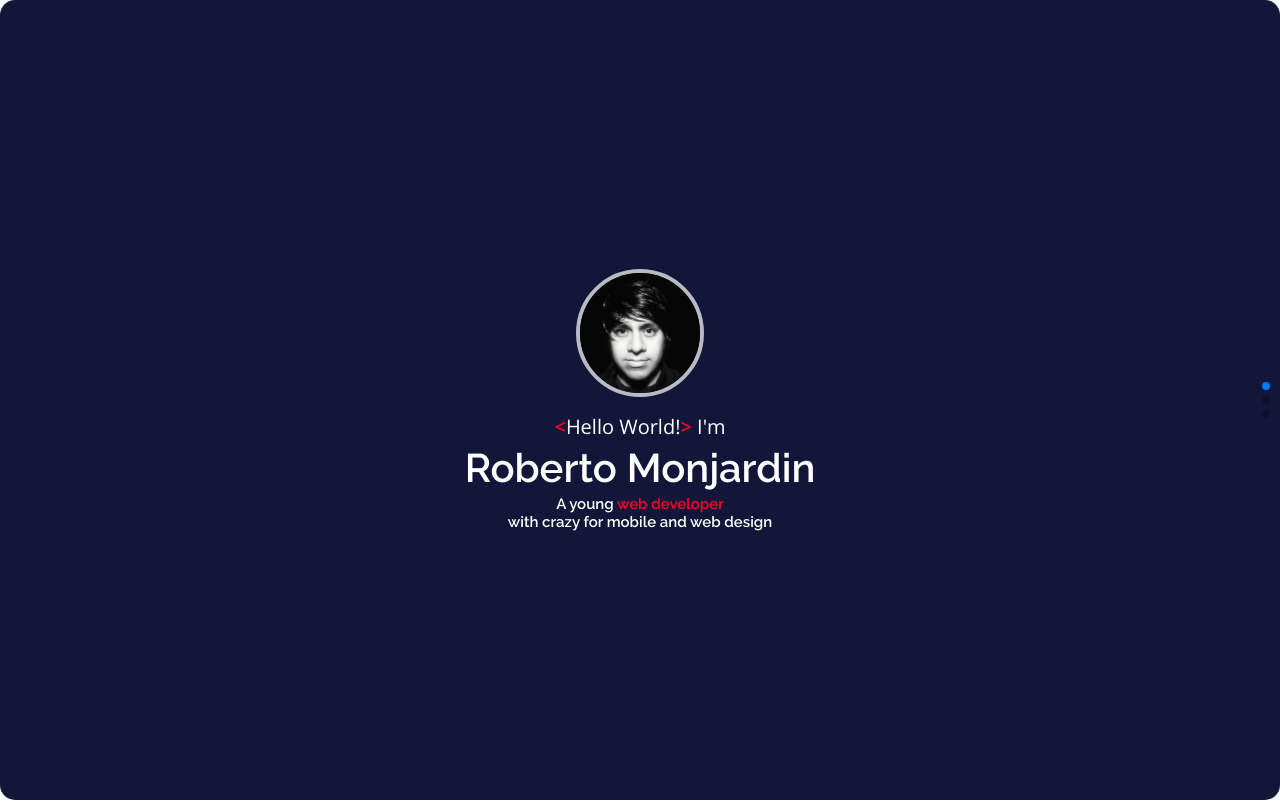
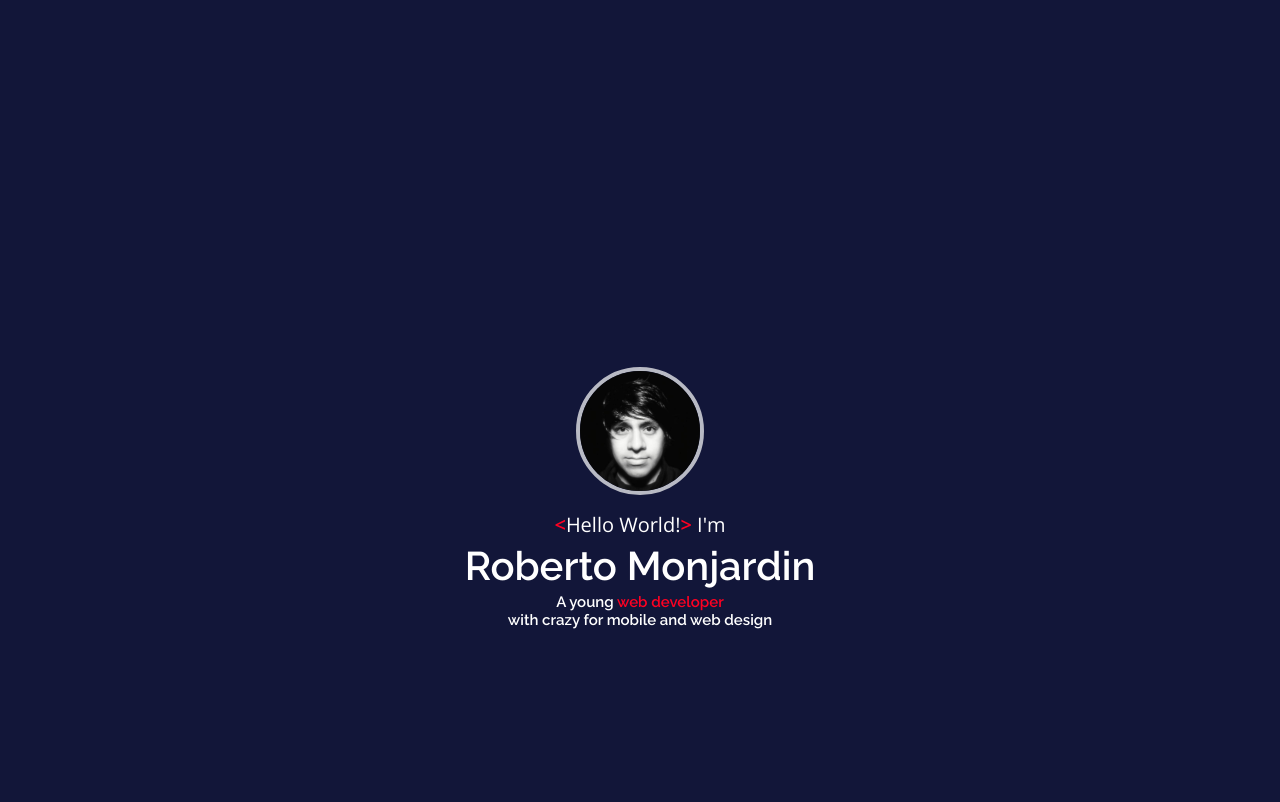
Before and after one commit to MONYARDIN/Portfolio-Web-Responsive, a plain HTML site: page index.html in a window 1280 px wide. Shown: the top 802 px of the page. Drawn offline with nearby package versions, Linux system fonts and the light colour scheme.

Commit message:
Contenido Home

```diff
--- a/css/styles.css
+++ b/css/styles.css
@@ -91,15 +91,13 @@ img, video{
 /*=============== SWIPER ================*/
 .swiper-container {
     width: 100%;
-    height: 100vh;
-    border-radius: 15px;
+    height: 100%;
 }
 
 .swiper-slide {
     box-shadow: 0 10px 10px 0 rgba( 31, 38, 135, 0.37 );
     /* backdrop-filter: blur( 1.5px );
     -webkit-backdrop-filter: blur( 1.5px ); */
-    border-radius: 12px;
     /* Center slide text vertically */
     display: -webkit-box;
     display: -ms-flexbox;
```
